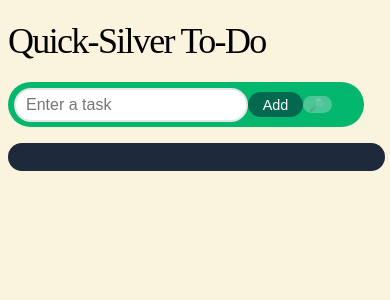
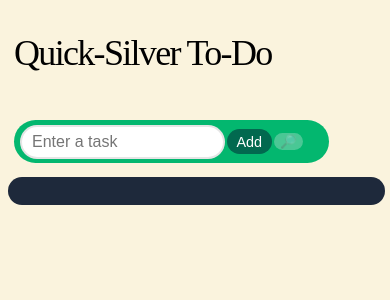
Before and after one commit to V33blvck/quick-silver, a React (Vite) app: page / in a window 390 px wide. Shown: the top 300 px of the page. Built offline with nearby package versions, Linux system fonts and the light colour scheme.

Commit message:
updated with error logic for empty inputs and no matching tasks

```diff
--- a/src/index.css
+++ b/src/index.css
@@ -12,20 +12,25 @@ h1 {
   margin: 32px 0;
   @media (max-width: 1024px) {
     font-size: 36px;
-    margin: 20px 0;
+    margin-bottom: 30px;
+    margin-left: 6px;
+
   }
 }
 
 .add-button{
   font-size: .9rem;
   height: 25px;
-  width: 55px;
+  max-width: 75px;
+  width: 15%;
   color: white;
   border: none;
   border-radius: 15px;
   cursor: pointer;
   transition: background-color 0.5 ease;
   background-color: hsl(165, 96%, 21%);
+  margin-left: 2px;
+  margin-right: 2px;
 }
 
 input[type="text"]{
@@ -60,7 +65,7 @@ li{
   flex-direction: column;
   width: 600px;
   max-width: 95%;
-  margin-top: 15px auto;
+  margin-top: 0px;
   padding-left: 12px;
   padding-right: 10px;
   padding-top: 8px;
@@ -69,14 +74,19 @@ li{
   min-height: 20px;
   justify-content: flex-start;
 }
-.task-input{
-  height: 45px;
-  max-width: 350px;
+.input-wrappers{
+  height: 43px;
+  max-width: 370px;
   background-color: rgb(3, 183, 111);
   border-radius: 40px;
   display:flex;
   align-items: center;
   padding-left: 6px;
+  padding-right: 8px;
+  margin-bottom: 5px;
+  flex-wrap: nowrap;
+  margin-top: 10px;
+
 }
 
 .delete-button{
@@ -94,6 +104,9 @@ body {
   background-color: rgba(39, 102, 142, 0.752);
   border-radius: 15px;
   border: none;
+  margin-left: 2px;
+  margin-right: 2px;
+  width: 16%;
 }
 
 .cancle-search{
@@ -135,3 +148,21 @@ body {
   font-size: 13px;
 
 }
+.task-input{
+  min-height: 70px;
+  max-width: 370px;
+  background-color: none;
+  display:flex;
+  align-items: center;
+  padding-left: 6px;
+  margin-bottom: none;
+  flex-wrap: wrap;
+  padding-bottom: 3px;
+
+}
+.error-message{
+  margin-top: 0px;
+  margin-left: 15px;
+  color: rgb(143, 6, 6);
+
+}
--- a/src/quick-silver.tsx
+++ b/src/quick-silver.tsx
@@ -8,10 +8,11 @@ function QuickSilver_toDo() {
   const [searchTask, setSearchTask] = useState<string>("");
   const [searchMode, setSearchMode] = useState(false);
   //states for search button
-  //const [isAdding, setIsAdding] = useState(false);
+  const [isAdding, setIsAdding] = useState(false);
   //state for search button
   const [isSearching, setIsSearching] = useState(false);
-  //state for live filtering
+
+  const [errorMessage, setErrorMessage] = useState("");
   const [filtering, setFiltering] = useState(false);
 
   //Task form object
@@ -23,10 +24,6 @@ function QuickSilver_toDo() {
     startTime: string;
   }
 
-  function handleInputChange(event: React.ChangeEvent<HTMLInputElement>) {
-    setNewTask(event.target.value);
-  }
-
   //time fetching global variable used by task.startTime and displayCompleteTime
   const timestamp: number = Date.now();
   const date: Date = new Date(timestamp);
@@ -34,6 +31,19 @@ function QuickSilver_toDo() {
   //form function for creating new tasks
   function handleSubmit(event: React.FormEvent<HTMLFormElement>) {
     event.preventDefault();
+    setIsAdding(!isAdding);
+    if (searchMode === true) {
+      setIsAdding(false);
+    }
+    if (newTask.trim() === "" && searchMode === false && isAdding === true) {
+      setErrorMessage("no input detected");
+      console.log(errorMessage);
+      return;
+    }
+    if (newTask.trim() !== "") {
+      setErrorMessage("");
+      console.log(errorMessage);
+    }
     if (newTask.trim() !== "") {
       const task: Task = {
         id: crypto.randomUUID(),
@@ -46,17 +56,6 @@ function QuickSilver_toDo() {
       setNewTask("");
     }
   }
-  /*
-    setIsAdding(true);
-    if (
-      (isAdding && newTask.trim() === "") ||
-      (isSearching && searchTask.trim() === "")
-    ) {
-      console.log("no input detected");
-      alert("no input detected");
-      //setErrorMessage("no Input Detected");
-    }
-    setErrorMessage("");*/
 
   function deleteTask(taskId: string) {
     const updatedTasks = tasks.filter((element) => element.id !== taskId);
@@ -124,16 +123,40 @@ function QuickSilver_toDo() {
       setTasks(sortedTasks);
     }
     setFiltering(true);
-    if (filtering && filteredTask.length === 0) {
-      alert("task not found");
+    if (filtering && searchTask !== "") {
+      setErrorMessage("");
     }
   }
 
-  //changing between searching and adding tasks. resetting their inputs.
+  function searchBtn() {
+    setIsSearching(!isSearching);
+    if (searchTask.trim() === "") {
+      setErrorMessage("no input detected");
+      console.log(errorMessage);
+    }
+    if (searchTask !== "" && filterTask.length === 0) {
+      setErrorMessage("task not found");
+      console.log(errorMessage);
+    }
+    if (searchTask !== "" && filterTask.length !== 0) {
+      setErrorMessage("");
+      console.log(errorMessage);
+    }
+  }
+  function resetError(value: string) {
+    const userInput = value || searchTask.trim() || newTask.trim();
+    if (userInput !== "") {
+      setErrorMessage("");
+    }
+  }
+
+  //changing between searching and adding tasks. resetting the in
+  // puts.
   function toggleSearch() {
     setSearchMode(!searchMode);
     setNewTask("");
     setSearchTask("");
+    setErrorMessage("");
   }
   //Time that will be updated everytime you check the checkbox.
   //setting task.time to be date.now .toLocaleString
@@ -159,6 +182,7 @@ function QuickSilver_toDo() {
       <form onSubmit={handleSubmit} className="task-input">
         {searchMode ? (
           <>
+            <div className="input-wrappers">
               <input
                 type="text"
                 placeholder="Search task"
@@ -166,27 +190,32 @@ function QuickSilver_toDo() {
                 onChange={(event) => {
                   setSearchTask(event.target.value);
                   doTheSearch(event.target.value);
+                  resetError(event.target.value);
                 }}
               />
-            <button
-              type="submit"
-              className="search-Btn"
-              onClick={() => setIsSearching(!isSearching)}
-            >
+              <button type="submit" className="search-Btn" onClick={searchBtn}>
                 search
               </button>
               <button className="cancle-search" onClick={toggleSearch}>
                 🚫
               </button>
+            </div>
+            <>
+              {errorMessage && <p className="error-message">{errorMessage}</p>}
+            </>
           </>
         ) : (
           <>
+            <div className="input-wrappers">
               <input
                 type="text"
                 placeholder="Enter a task"
                 name="task"
                 value={newTask}
-              onChange={handleInputChange}
+                onChange={(event) => {
+                  setNewTask(event.target.value);
+                  resetError(event.target.value);
+                }}
               />
               <button className="add-button" type="submit">
                 Add
@@ -198,6 +227,10 @@ function QuickSilver_toDo() {
               >
                 🔎
               </button>
+            </div>
+            <>
+              {errorMessage && <p className="error-message">{errorMessage}</p>}
+            </>
           </>
         )}
       </form>
```
Lines whose indentation alone changed are shown as unchanged.
